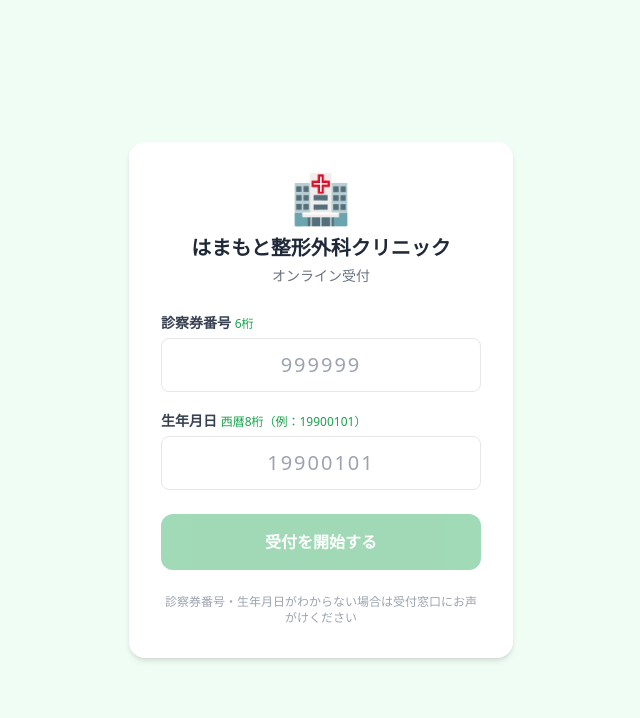
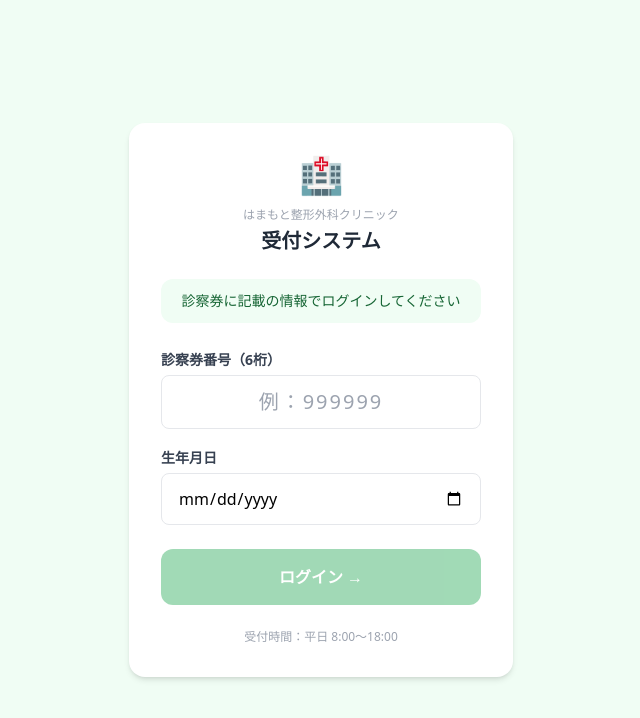
Before and after one commit to bexblog3-web/clinic-booking, a Next.js app: page / in a window 1280 px wide. Shown: the top 718 px of the page, without its empty margins (319-959 px from the left). Built offline with nearby package versions, Linux system fonts and the light colour scheme.

Commit message:
Add login page

```diff
--- a/app/page.tsx
+++ b/app/page.tsx
@@ -1,37 +1,72 @@
 'use client'
-import { useState, ChangeEvent } from 'react'
+import { useState } from 'react'
 import { useRouter } from 'next/navigation'
+
 export default function LoginPage() {
   const router = useRouter()
-  const [form, setForm] = useState({ patient_id: '', birthdate: '' })
+  const [patientId, setPatientId] = useState('')
+  const [birthdate, setBirthdate] = useState('')
   const [error, setError] = useState('')
   const [loading, setLoading] = useState(false)
-  const handleChange = (e: ChangeEvent<HTMLInputElement>) => setForm({ ...form, [e.target.name]: e.target.value })
+
   const handleLogin = async () => {
-    if (form.patient_id.length !== 6 || form.birthdate.length !== 8) { setError('診察券番号（6桁）と生年月日（8桁）を入力してください'); return }
-    setLoading(true); setError('')
+    setError(''); setLoading(true)
+    const bd = birthdate.replace(/-/g, '')
     try {
-      const res = await fetch('/api/auth/patient', { method: 'POST', headers: { 'Content-Type': 'application/json' }, body: JSON.stringify(form) })
+      const res = await fetch('/api/auth', {
+        method: 'POST',
+        headers: { 'Content-Type': 'application/json' },
+        body: JSON.stringify({ patientId, birthdate: bd }),
+      })
       const data = await res.json()
-      if (!res.ok) throw new Error(data.error || 'エラーが発生しました')
+      if (!res.ok) { setError(data.error); return }
       sessionStorage.setItem('patient', JSON.stringify(data.patient))
-      router.push('/booking')
-    } catch (e: any) { setError(e.message) } finally { setLoading(false) }
+      router.push('/book')
+    } catch { setError('通信エラーが発生しました') }
+    finally { setLoading(false) }
   }
+
   return (
-    <div className="min-h-screen bg-green-50 flex items-center justify-center px-4">
+    <div className="min-h-screen bg-green-50 flex flex-col items-center justify-center px-4">
       <div className="bg-white rounded-2xl shadow-md p-8 w-full max-w-sm space-y-6">
-        <div className="text-center"><div className="text-5xl mb-3">🏥</div>
-          <h1 className="text-xl font-bold text-gray-800">はまもと整形外科クリニック</h1>
-          <p className="text-sm text-gray-500 mt-1">オンライン受付</p></div>
-        {error && <p className="text-red-500 text-sm text-center bg-red-50 rounded-lg p-2">{error}</p>}
+        <div className="text-center">
+          <div className="text-4xl mb-3">🏥</div>
+          <p className="text-xs text-gray-400">はまもと整形外科クリニック</p>
+          <h1 className="text-xl font-bold text-gray-800 mt-1">受付システム</h1>
+        </div>
+        <div className="bg-green-50 rounded-xl px-4 py-3 text-sm text-green-800 text-center">
+          診察券に記載の情報でログインしてください
+        </div>
+        {error && <p className="text-red-500 text-sm text-center bg-red-50 rounded-lg p-3">{error}</p>}
         <div className="space-y-4">
-          <div className="space-y-1"><label className="text-sm font-semibold text-gray-700">診察券番号 <span className="text-green-600 font-normal text-xs">6桁</span></label>
-            <input name="patient_id" type="tel" value={form.patient_id} onChange={handleChange} maxLength={6} placeholder="999999" className="w-full border border-gray-200 rounded-lg px-3 py-3 text-center text-xl tracking-widest focus:outline-none focus:border-green-400" /></div>
-          <div className="space-y-1"><label className="text-sm font-semibold text-gray-700">生年月日 <span className="text-green-600 font-normal text-xs">西暦8桁（例：19900101）</span></label>
-            <input name="birthdate" type="tel" value={form.birthdate} onChange={handleChange} maxLength={8} placeholder="19900101" className="w-full border border-gray-200 rounded-lg px-3 py-3 text-center text-xl tracking-widest focus:outline-none focus:border-green-400" /></div>
+          <div className="space-y-1">
+            <label className="text-sm font-semibold text-gray-700">診察券番号（6桁）</label>
+            <input
+              type="tel" value={patientId} onChange={e => setPatientId(e.target.value.slice(0,6))}
+              placeholder="例：999999"
+              maxLength={6}
+              className="w-full border border-gray-200 rounded-lg px-4 py-3 text-center text-xl tracking-widest focus:outline-none focus:border-green-400"
+            />
+          </div>
+          <div className="space-y-1">
+            <label className="text-sm font-semibold text-gray-700">生年月日</label>
+            <input
+              type="date" value={birthdate} onChange={e => setBirthdate(e.target.value)}
+              className="w-full border border-gray-200 rounded-lg px-4 py-3 focus:outline-none focus:border-green-400"
+            />
+          </div>
         </div>
-        <button onClick={handleLogin} disabled={loading || form.patient_id.length !== 6 || form.birthdate.length !== 8} className="w-full bg-green-600 text-white font-bold py-4 rounded-xl text-base disabled:opacity-40">{loading ? '確認中...' : '受付を開始する'}</button>
-        <p className="text-xs text-gray-400 text-center">診察券番号・生年月日がわからない場合は受付窓口にお声がけください</p>
-      </div></div>)
+        <button
+          onClick={handleLogin}
+          disabled={patientId.length !== 6 || !birthdate || loading}
+          className="w-full bg-green-600 text-white font-bold py-4 rounded-xl text-base disabled:opacity-40"
+        >
+          {loading ? 'ログイン中...' : 'ログイン →'}
+        </button>
+        <p className="text-xs text-gray-400 text-center">
+          受付時間：平日 8:00〜18:00
+        </p>
+      </div>
+    </div>
+  )
 }
```
